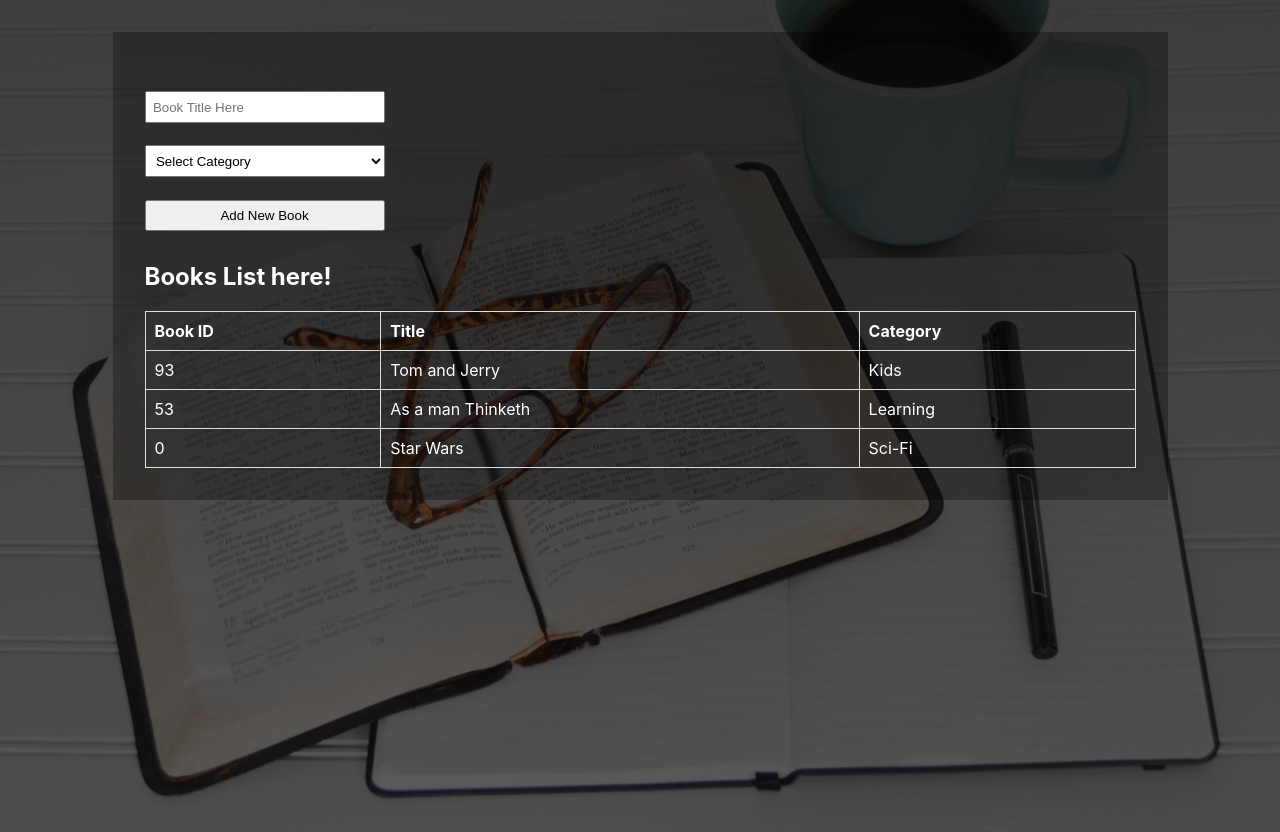
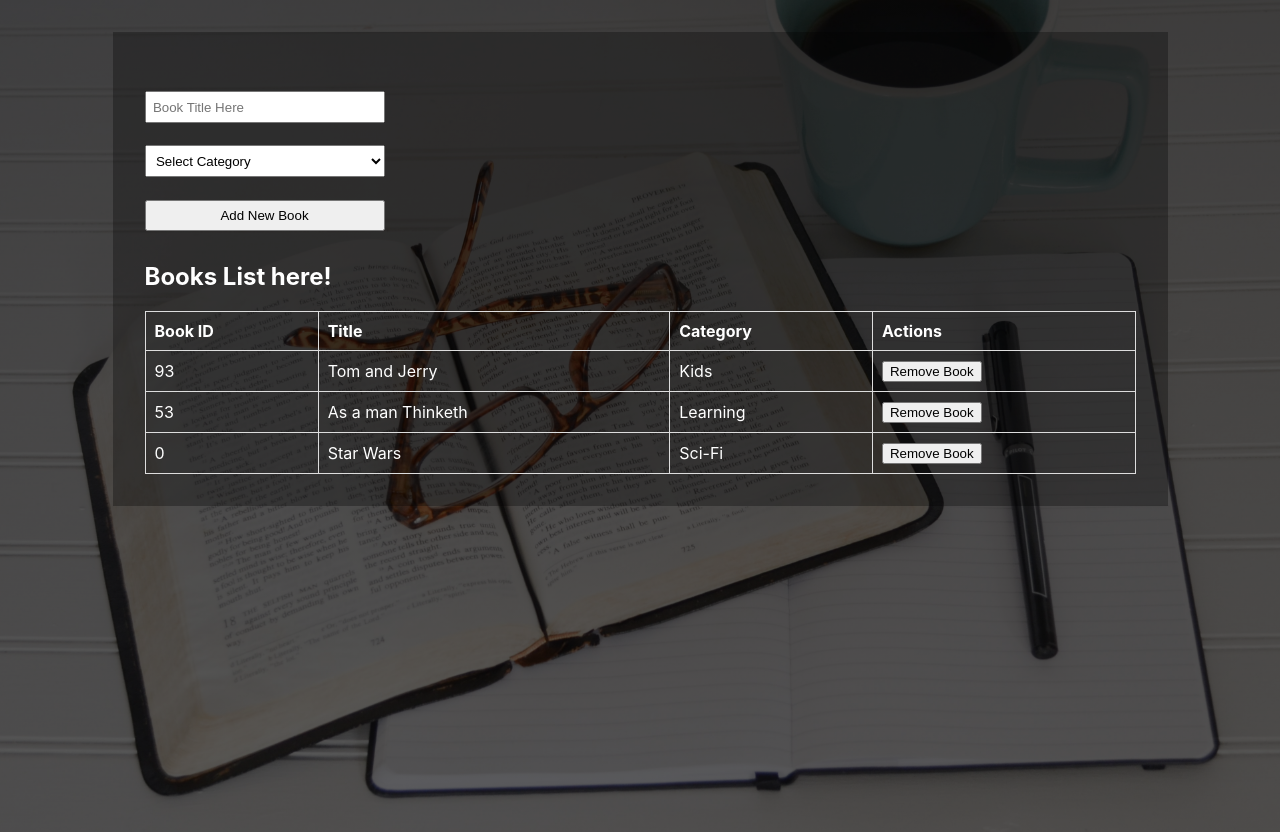
Before and after one commit to ClaytonSiby/Magic-Books-Inc, a React (Create React App) app: page / in a window 1280 px wide. Built offline with nearby package versions, Linux system fonts and the light colour scheme.

Commit message:
Add an action to remove a book from the store & run eslint

```diff
--- a/src/components/Book.js
+++ b/src/components/Book.js
@@ -1,7 +1,9 @@
 import React from 'react';
 import PropTypes from 'prop-types';
 
-const Book = ({ id, title, category }) => (
+const Book = ({
+  id, title, category, removeBook,
+}) => (
   <tr>
     <td>
       {' '}
@@ -18,6 +20,11 @@ const Book = ({ id, title, category }) => (
       {category}
       {' '}
     </td>
+    <td>
+      <button type="button" onClick={() => removeBook({ id, title, category })}>
+        Remove Book
+      </button>
+    </td>
   </tr>
 );
 
@@ -25,6 +32,7 @@ Book.propTypes = {
   id: PropTypes.number.isRequired,
   title: PropTypes.string.isRequired,
   category: PropTypes.string.isRequired,
+  removeBook: PropTypes.func.isRequired,
 };
 
 export default Book;
--- a/src/containers/BooksForm.js
+++ b/src/containers/BooksForm.js
@@ -1,7 +1,7 @@
 import React, { useState } from 'react';
 import PropTypes from 'prop-types';
 import { connect } from 'react-redux';
-import { createBook, removeBook } from '../actions/index';
+import { createBook } from '../actions/index';
 
 const BooksForm = props => {
   const [book, setBook] = useState({ title: '', category: '' });
@@ -79,7 +79,6 @@ const BooksForm = props => {
 
 const mapDispatchToProps = dispatch => ({
   createBook: data => dispatch(createBook(data)),
-  removeBook: book => dispatch(removeBook(book)),
 });
 
 BooksForm.propTypes = {
--- a/src/containers/BooksList.js
+++ b/src/containers/BooksList.js
@@ -2,8 +2,13 @@ import React from 'react';
 import { connect } from 'react-redux';
 import PropTypes from 'prop-types';
 import Book from '../components/Book';
+import { removeBook } from '../actions/index';
 
-const BooksList = ({ books }) => (
+const BooksList = ({ books, removeBook }) => {
+  const handleRemoveBook = book => {
+    removeBook(book);
+  };
+  return (
     <div>
       <h2>Books List here!</h2>
       <table>
@@ -12,6 +17,7 @@ const BooksList = ({ books }) => (
             <th>Book ID</th>
             <th>Title</th>
             <th>Category</th>
+            <th>Actions</th>
           </tr>
         </thead>
         <tbody>
@@ -21,17 +27,22 @@ const BooksList = ({ books }) => (
               title={book.title}
               category={book.category}
               key={book.id}
+              removeBook={handleRemoveBook}
             />
           ))}
         </tbody>
       </table>
     </div>
   );
+};
 
 const mapStateToProps = state => ({ books: state.theBooks });
 
+const mapDispatchToProps = dispatch => ({ removeBook: book => dispatch(removeBook(book)) });
+
 BooksList.propTypes = {
   books: PropTypes.instanceOf(Array).isRequired,
+  removeBook: PropTypes.func.isRequired,
 };
 
-export default connect(mapStateToProps)(BooksList);
+export default connect(mapStateToProps, mapDispatchToProps)(BooksList);
```
Lines whose indentation alone changed are shown as unchanged.
